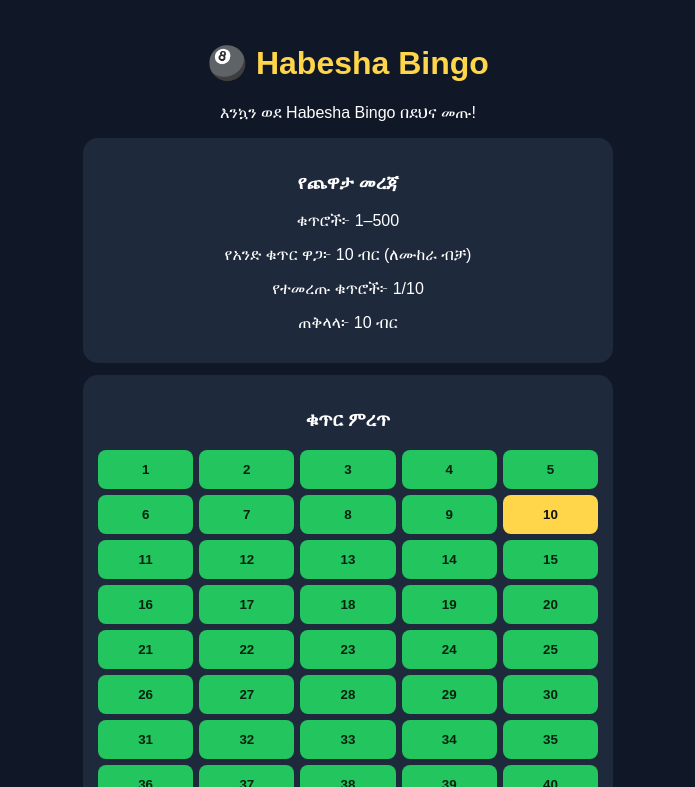
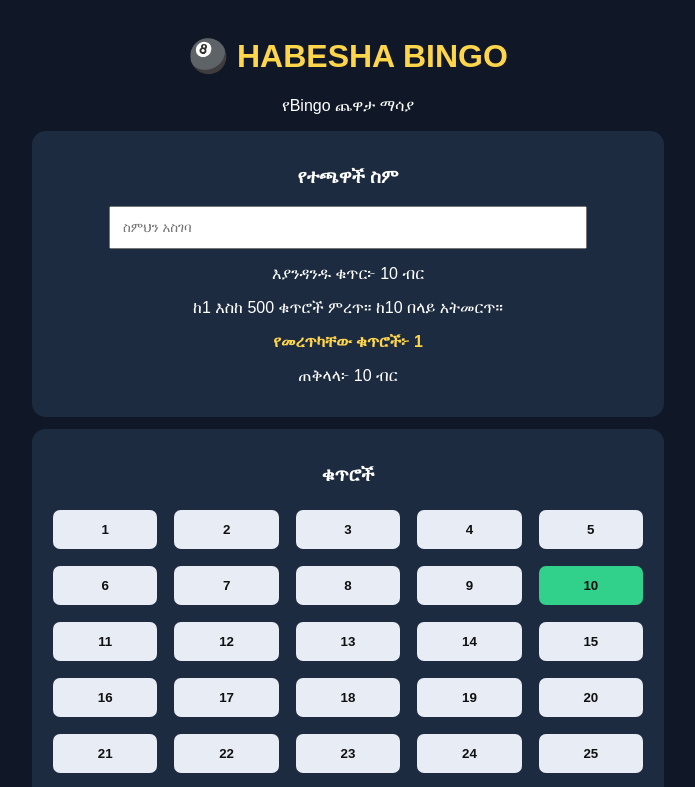
Before and after one commit to merimaabdela57-lang/habesha-bingo, a plain HTML site: page index.html in a window 1280 px wide. Both pictures are taken after a click on the button "10". Shown: the top 787 px of the page, without its empty margins (292-987 px from the left). Drawn offline with Linux system fonts and the light colour scheme.

Commit message:
Update index.html

```diff
--- a/index.html
+++ b/index.html
@@ -5,115 +5,93 @@
 <meta name="viewport" content="width=device-width, initial-scale=1">
 <title>Habesha Bingo</title>
 <style>
-body {
-  font-family: Arial, sans-serif;
-  background: #101827;
-  color: white;
-  text-align: center;
-  padding: 15px;
-}
-h1 { color: #ffd54a; }
-.card {
-  background: #1e293b;
-  border-radius: 15px;
-  padding: 15px;
-  margin: 12px auto;
-  max-width: 500px;
-}
-#numbers {
-  display: grid;
-  grid-template-columns: repeat(5, 1fr);
-  gap: 6px;
-}
-button {
-  border: none;
-  border-radius: 8px;
-  padding: 12px 3px;
-  font-weight: bold;
-  cursor: pointer;
-}
-.available { background: #22c55e; color: #06210e; }
-.selected { background: #ffd54a; color: #111; }
-.taken { background: #64748b; color: white; }
-.main { background: #ffd54a; color: #111; padding: 12px 20px; }
-#drawn { font-size: 55px; color: #ffd54a; }
+body{font-family:Arial,sans-serif;background:#101827;color:white;text-align:center;margin:0;padding:16px}
+h1{color:#ffd54a}
+.card{background:#1d2b40;border-radius:14px;padding:16px;margin:12px auto;max-width:600px}
+button{background:#ffd54a;color:#111;border:0;border-radius:8px;padding:12px;margin:5px;font-weight:bold}
+#grid{display:grid;grid-template-columns:repeat(5,1fr);gap:7px}
+.num{background:#e8edf5;color:#111;padding:12px 0;border-radius:7px;font-weight:bold}
+.num.selected{background:#31d18b}
+.num.taken{background:#777;color:white}
+#status{color:#ffd54a;font-weight:bold}
 </style>
 </head>
 <body>
-
-<h1>🎱 Habesha Bingo</h1>
-<p>እንኳን ወደ Habesha Bingo በደህና መጡ!</p>
+<h1>🎱 HABESHA BINGO</h1>
+<p>የBingo ጨዋታ ማሳያ</p>
 
 <div class="card">
-  <h3>የጨዋታ መረጃ</h3>
-  <p>ቁጥሮች፦ 1–500</p>
-  <p>የአንድ ቁጥር ዋጋ፦ 10 ብር (ለሙከራ ብቻ)</p>
-  <p>የተመረጡ ቁጥሮች፦ <span id="count">0</span>/10</p>
-  <p>ጠቅላላ፦ <span id="total">0</span> ብር</p>
+<h3>የተጫዋች ስም</h3>
+<input id="player" placeholder="ስምህን አስገባ" style="padding:12px;width:75%">
+<p>እያንዳንዱ ቁጥር፦ 10 ብር</p>
+<p>ከ1 እስከ 500 ቁጥሮች ምረጥ። ከ10 በላይ አትመርጥ።</p>
+<div id="status">የመረጥካቸው ቁጥሮች፦ 0</div>
+<p id="cost">ጠቅላላ፦ 0 ብር</p>
 </div>
 
 <div class="card">
-  <h3>ቁጥር ምረጥ</h3>
-  <div id="numbers"></div>
-  <br>
-  <button class="main" onclick="clearSelection()">ምርጫዬን አጥፋ</button>
+<h3>ቁጥሮች</h3>
+<div id="grid"></div>
+<button onclick="clearNumbers()">ምርጫዬን አጽዳ</button>
+<button onclick="draw()">የሙከራ ዕጣ አውጣ</button>
 </div>
 
 <div class="card">
-  <h3>የሙከራ ዕጣ ውጤት</h3>
-  <div id="drawn">?</div>
-  <p id="result">ለሙከራ ብቻ ነው።</p>
-  <button class="main" onclick="demoDraw()">የሙከራ ዕጣ አውጣ</button>
+<h2 id="result">ዕድል መልካም! 🍀</h2>
+<p id="note">ይህ የሙከራ ስሪት ነው።</p>
 </div>
 
-<p style="color:#cbd5e1">ይህ የፊት ገጽ ሙከራ ነው። ገና ከሌሎች ተጫዋቾች ጋር አይገናኝም።</p>
+<script>
+const grid=document.getElementById('grid');
+const selected=new Set();
 
-<script>
-const chosen = new Set();
-const grid = document.getElementById("numbers");
-
-for (let i = 1; i <= 500; i++) {
-  const btn = document.createElement("button");
-  btn.textContent = i;
-  btn.className = "available";
-  btn.onclick = () => {
-    if (chosen.has(i)) {
-      chosen.delete(i);
-      btn.className = "available";
-    } else if (chosen.size < 10) {
-      chosen.add(i);
-      btn.className = "selected";
-    } else {
-      alert("ከ10 ቁጥሮች በላይ መምረጥ አይቻልም።");
+for(let i=1;i<=500;i++){
+ const b=document.createElement('button');
+ b.className='num';
+ b.textContent=i;
+ b.onclick=()=>{
+  if(selected.has(i)){
+   selected.delete(i);
+   b.classList.remove('selected');
+  }else{
+   if(selected.size>=10){
+    alert('ከ10 ቁጥሮች በላይ መምረጥ አትችልም።');
+    return;
+   }
+   selected.add(i);
+   b.classList.add('selected');
   }
   update();
  };
-  grid.appendChild(btn);
+ grid.appendChild(b);
 }
 
-function update() {
-  document.getElementById("count").textContent = chosen.size;
-  document.getElementById("total").textContent = chosen.size * 10;
+function update(){
+ document.getElementById('status').textContent=
+ 'የመረጥካቸው ቁጥሮች፦ '+selected.size;
+ document.getElementById('cost').textContent=
+ 'ጠቅላላ፦ '+(selected.size*10)+' ብር';
 }
-
-function clearSelection() {
-  chosen.clear();
-  grid.querySelectorAll("button").forEach(b => b.className = "available");
+function clearNumbers(){
+ selected.clear();
+ document.querySelectorAll('.num').forEach(b=>b.classList.remove('selected'));
  update();
 }
-
-function demoDraw() {
-  if (chosen.size === 0) {
-    alert("መጀመሪያ ቁጥር ምረጥ።");
+function draw(){
+ if(!document.getElementById('player').value.trim()){
+  alert('እባክህ ስምህን አስገባ።');
   return;
  }
-  const list = [...chosen];
-  const winner = list[Math.floor(Math.random() * list.length)];
-  document.getElementById("drawn").textContent = winner;
-  document.getElementById("result").textContent =
-    "የሙከራ ዕጣ ቁጥር: " + winner;
+ if(selected.size===0){
+  alert('መጀመሪያ ቁጥር ምረጥ።');
+  return;
+ }
+ const nums=[...selected];
+ const winner=nums[Math.floor(Math.random()*nums.length)];
+ document.getElementById('result').textContent='🎉 የወጣው ቁጥር '+winner;
+ document.getElementById('note').textContent=
+ document.getElementById('player').value+' ይህ የሙከራ ዕጣ ነው።';
 }
 </script>
-
 </body>
 </html>
```
Lines whose indentation alone changed are shown as unchanged.
